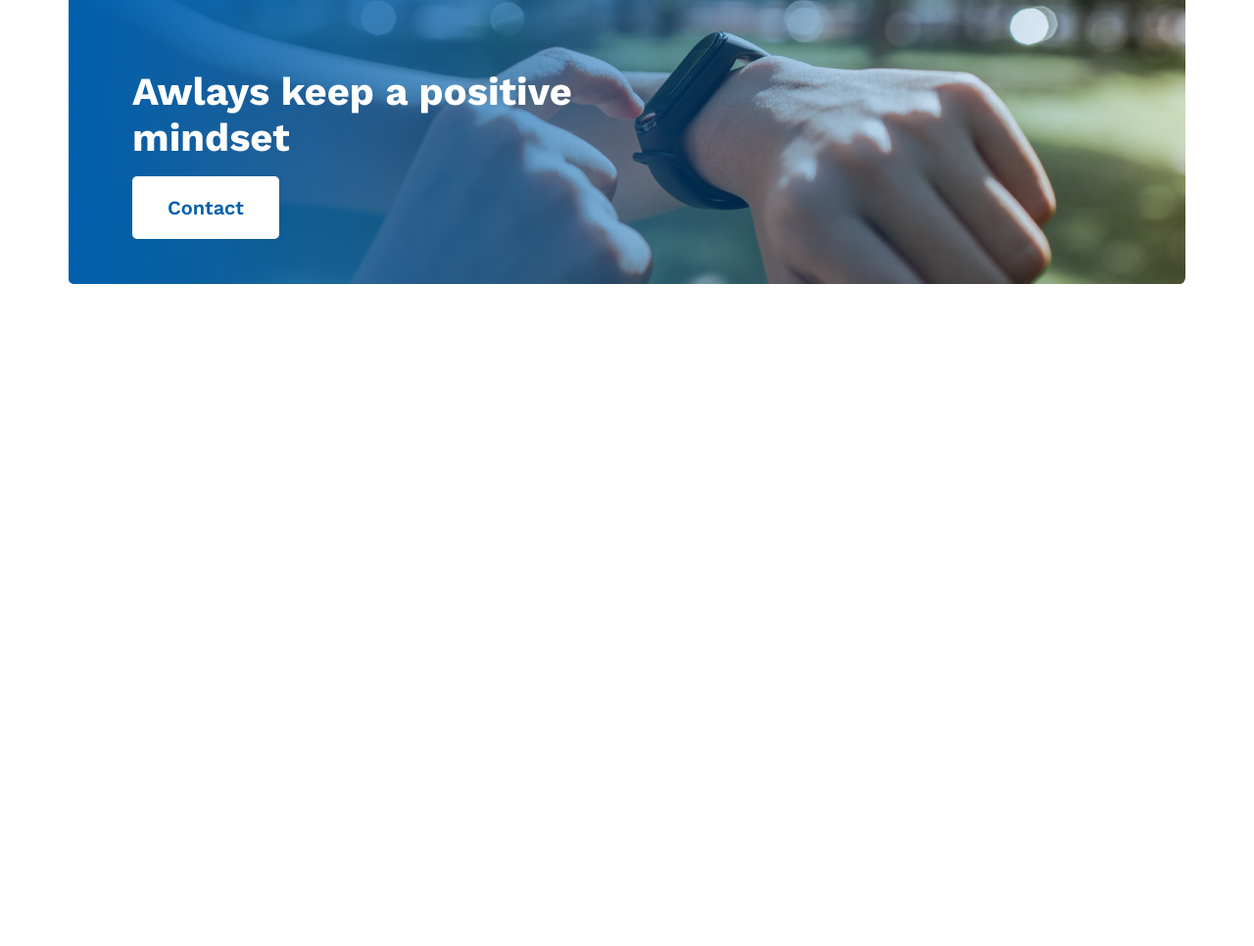
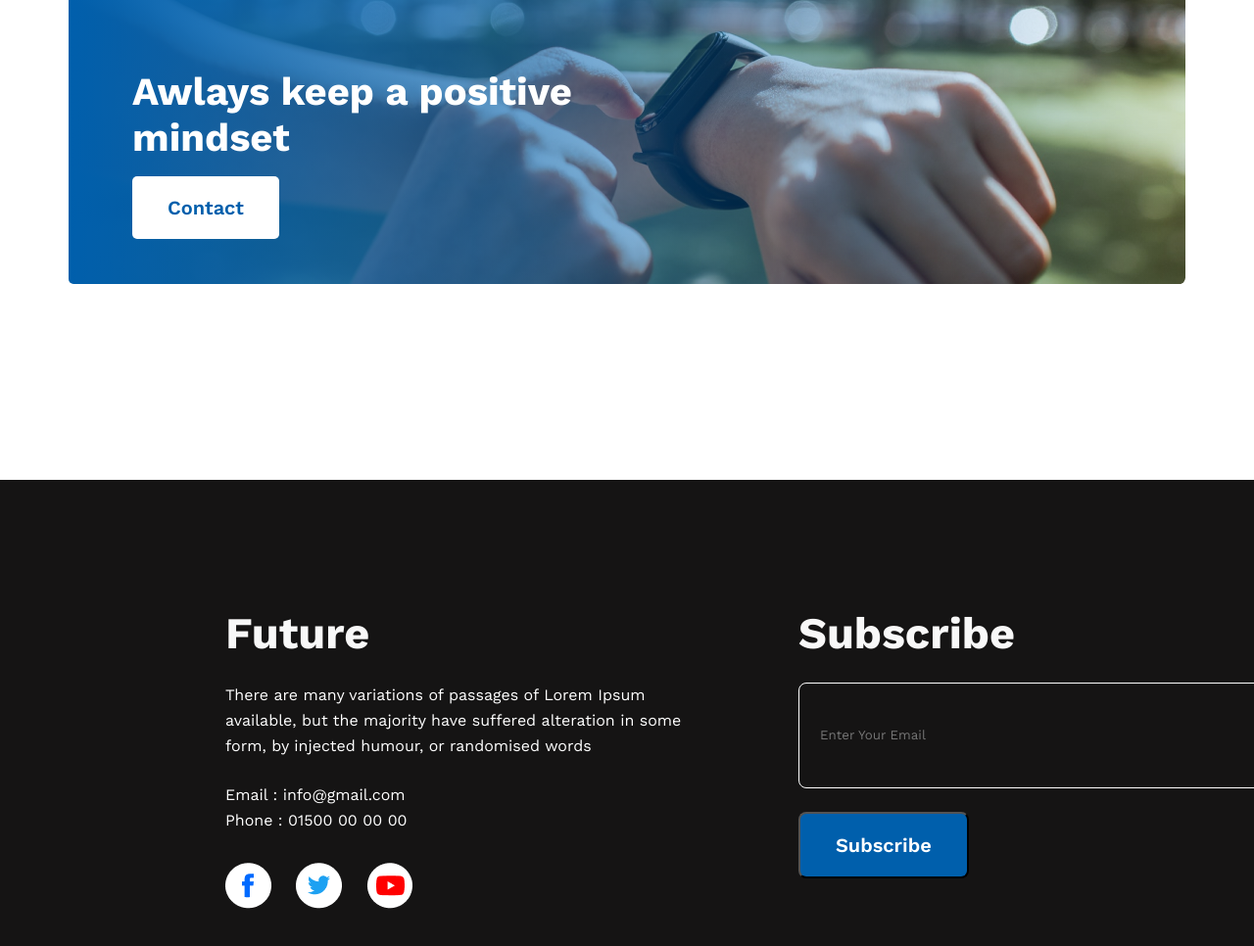
Before and after one commit to codewithsaidul/Module-5-Task, a plain HTML site: page index.html in a window 1280 px wide. Shown: the part 2290-3256 px from the top of the page at 98% size. Before the commit the page ends 2680 px from the top, so only its background shows below. Drawn offline with nearby package versions, Linux system fonts and the light colour scheme.

Commit message:
Footer Added & Project Finished

```diff
--- a/css/style.css
+++ b/css/style.css
@@ -183,3 +183,79 @@ main section {
     text-decoration: none;
     transition: .5s;
 }
+
+
+/* Footer Section Related Style  */
+.footer {
+    margin-top: 200px;
+    height: 577px;
+    background: #151414;
+    color: #fff;
+    padding: 130px 230px;
+}
+
+.footer__container {
+    display: flex;
+    justify-content: space-between;
+    gap: 100px;
+}
+
+.footer__title {
+    color: #F8F8F8;
+    font-size: 45px;
+    font-weight: 700;
+    margin-bottom: 24px;
+}
+
+
+.footer__description {
+    width: 485px;
+    color: #FFF;
+    font-size: 16px;
+    font-weight: 400;
+    line-height: 26px;
+    /* 162.5% */
+    margin-bottom: 24px;
+}
+
+.email,
+.phone {
+    color: #FFF;
+    font-size: 16px;
+    font-weight: 400;
+    line-height: 26px;
+    /* 162.5% */
+    margin-bottom: 24px;
+}
+
+.footer__social {
+    margin-top: 30px;
+}
+
+.footer__social .footer__link {
+    text-decoration: none;
+    margin-right: 20px;
+}
+
+
+.subscribe input[type="email"] {
+    display: block;
+    margin-bottom: 24px;
+    width: 325px;
+    height: 64px;
+    border-radius: 8px;
+    border: 1px solid #FFF;
+    outline: none;
+    padding: 21px 150px 21px 21px;
+    background-color: transparent;
+    color: #F3F3F3;
+}
+
+.sub {
+    padding: 20px 36px;
+    background-color: #005FAC;
+    border-radius: 8px;
+    color: #FFF;
+    font-size: 20px;
+    font-weight: 600;
+}
--- a/index.html
+++ b/index.html
@@ -150,6 +150,50 @@
 
 
     <!-- =================================== Footer =================================== -->
+    <footer class="footer">
+        <div class="footer__container">
+            <div class="footer__column">
+                <h3 class="footer__title">Future</h3>
+
+                <p class="footer__description">
+                    There are many variations of passages of Lorem Ipsum available, but the majority have suffered
+                    alteration in some form, by injected humour, or randomised words
+                </p>
+
+                <span class="email">Email : info@gmail.com</span>
+
+                <br>
+
+                <span class="phone">Phone : 01500 00 00 00</span>
+
+                <div class="footer__social">
+                    <a href="" class="footer__link">
+                        <img src="./images/icons/fb.png" alt="footer image">
+                    </a>
+
+                    <a href="" class="footer__link">
+                        <img src="./images/icons/twitter.png" alt="footer image">
+                    </a>
+
+                    <a href="" class="footer__link">
+                        <img src="./images/icons/youtube.png" alt="footer image">
+                    </a>
+
+                </div>
+            </div>
+
+
+            <div class="footer__column">
+                <h3 class="footer__title">Subscribe</h3>
+
+                <div class="subscribe">
+                    <input type="email" placeholder="Enter Your Email">
+
+                    <input type="submit" value="Subscribe" class="sub">
+                </div>
+            </div>
+        </div>
+    </footer>
     <!-- =================================== Footer =================================== -->
 
 </body>
```
